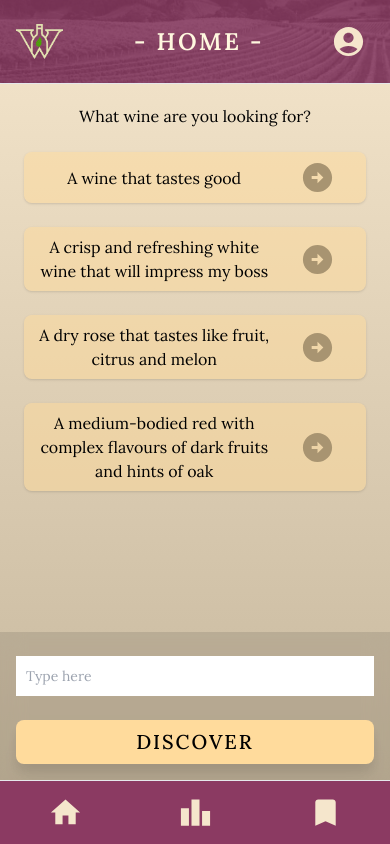
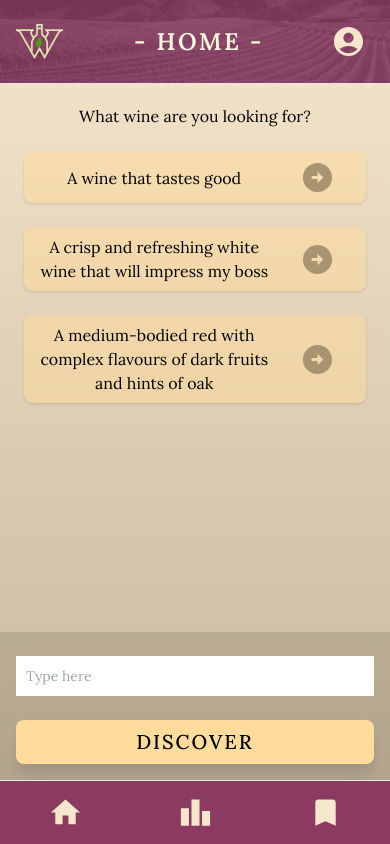
Before and after one commit to erictatchell/WineWhisperer, a Next.js app: page /main/home in a window 390 px wide. Built offline with nearby package versions, Linux system fonts and the light colour scheme.

Commit message:
fixed inconsistencies across pages and removed 4th example to fit most mobile screens

```diff
--- a/pages/main/home.tsx
+++ b/pages/main/home.tsx
@@ -132,17 +132,7 @@ export default function Home() {
                 </button>
               </div>
             </div>
-            <div onClick={() => { setPageDesc('A dry rose that tastes like fruit, citrus and melon'); setDescription('A dry rose that tastes like fruit, citrus and melon'); handleSubmit; }} onChange={handleDescriptionChange} className="grid grid-cols-4 p-2 text-black max-w-sm ml- mr- mb-6 border-brendan rounded-lg shadow bg-dijon/50 dark:border-gray-700 sm:max-w-full">
-              <button className="col-span-3">A dry rose that tastes like fruit, citrus and melon</button>
-              <div className="justify-center grid">
-                <button>
-                  <ThemeProvider theme={theme}>
-                    <ArrowCircleRightIcon fontSize="large" color="primary" />
-                  </ThemeProvider>
-                </button>
-              </div>
-            </div>
-            <div  onClick={() => { setPageDesc('A medium-bodied red with complex flavours of dark fruits and hints of oak'); setDescription('A medium-bodied red with complex flavours of dark fruits and hints of oak'); handleSubmit; }} onChange={handleDescriptionChange} className="grid grid-cols-4 p-2 text-black max-w-sm ml- mr- mb-6 border-brendan rounded-lg shadow bg-dijon/50 dark:border-gray-700 sm:max-w-full">
+            <div onClick={() => { setPageDesc('A medium-bodied red with complex flavours of dark fruits and hints of oak'); setDescription('A medium-bodied red with complex flavours of dark fruits and hints of oak'); handleSubmit; }} onChange={handleDescriptionChange} className="grid grid-cols-4 p-2 text-black max-w-sm ml- mr- mb-6 border-brendan rounded-lg shadow bg-dijon/50 dark:border-gray-700 sm:max-w-full">
               <button className="col-span-3 justify-center">A medium-bodied red with complex flavours of dark fruits and hints of oak</button>
               <div className="justify-center grid">
                 <button>
--- a/pages/main/saved.tsx
+++ b/pages/main/saved.tsx
@@ -71,13 +71,11 @@ export default function Saved({ wines }: SavedProps) {
                         <p className="text-md uppercase tracking-widest font-bold text-green">{wine.points} / 100</p>
                     </div>
                     <div className="absolute bottom-0 right-3 mb-4">
-                        <IconButton href="/">
-                            <button>
-                                <ThemeProvider theme={theme}>
-                                    <ArrowCircleRightIcon fontSize="large" color="primary" />
-                                </ThemeProvider>
-                            </button>
-                        </IconButton>
+                        <button>
+                            <ThemeProvider theme={theme}>
+                                <ArrowCircleRightIcon fontSize="large" color="primary" />
+                            </ThemeProvider>
+                        </button>
                     </div>
                 </div>
             ))}
```
